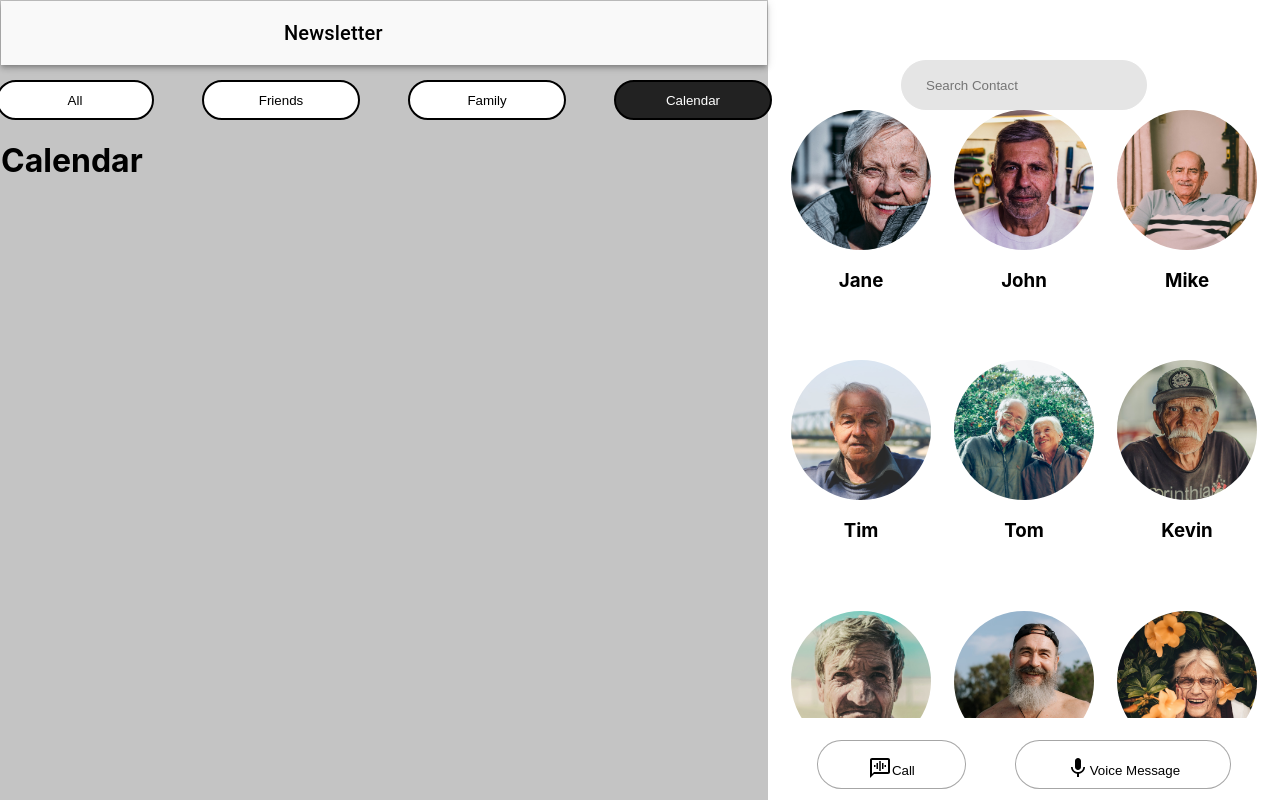
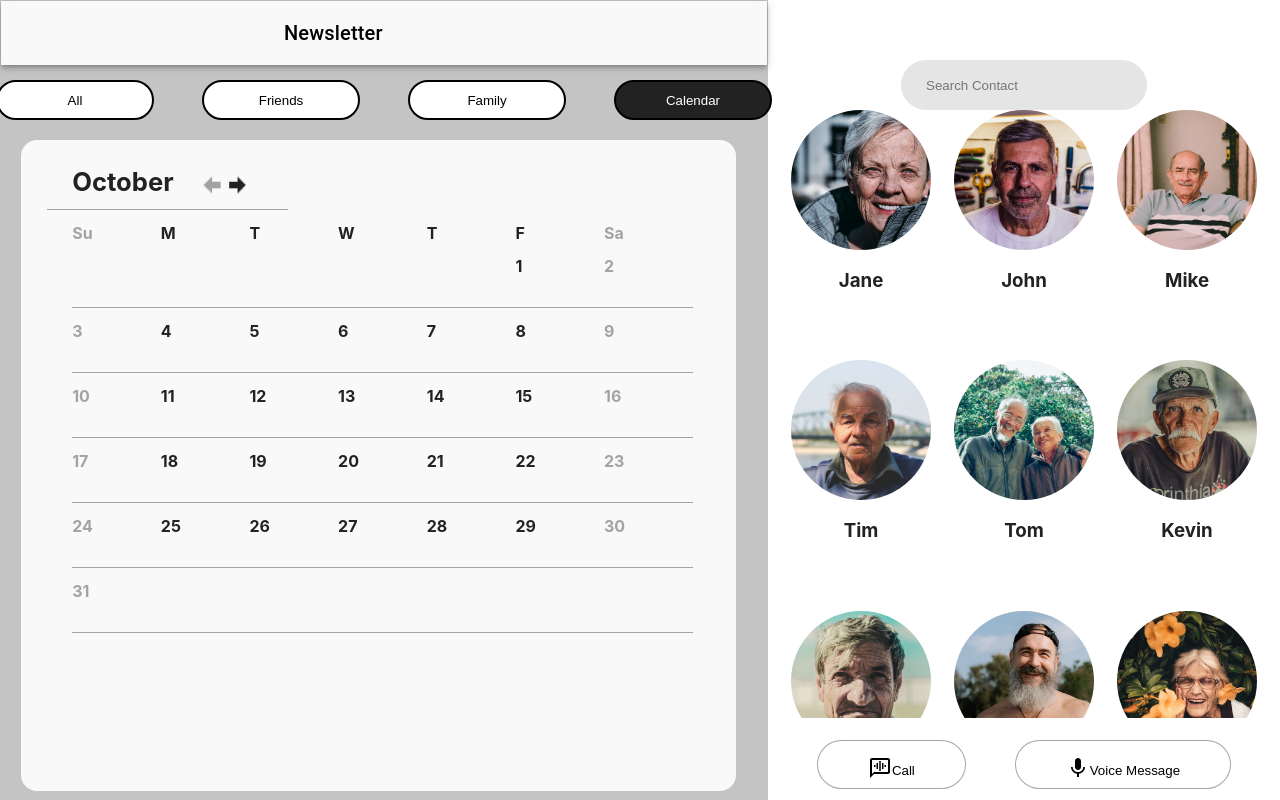
Before and after one commit to JacobBotha/FamBridge, a React (Create React App) app: page / in a window 1280 px wide. Both pictures are taken after a click on the button "Calendar". Built offline with nearby package versions, Linux system fonts and the light colour scheme.

Commit message:
Callender switch months

```diff
--- a/src/components/Calendar.js
+++ b/src/components/Calendar.js
@@ -1,12 +1,103 @@
-import React, { Component } from 'react';
-// import './calendar.css'
+import React, { useState } from 'react';
+import './calendar.css'
 
-export default class Calendar extends Component {
-    render () {
+const months = ['January','February','March','April','May','June','July','August','September','October','November','December'];
+const days = ['Su', 'M', 'T', 'W', 'T', 'F', 'Sa'];
+
+export default function Calendar(props) {
+    const [month, setMonth] = useState(9);
+    const [year, setYear] = useState(2021);
+
+    const weekRow = (startDate, maxDate) => {
+        let dayCards = []
+
+        let date = startDate;
+        let i = 1;
+        while (date < startDate + 7) {
+            let dateClass = "weekday";
+            if (i == 1 || i == 7) {
+                dateClass = "weekEnd";
+            }
+            if (date < 1 || date > maxDate) {
+               dayCards.push(dayCard("", dateClass, date));
+            } else {
+                dayCards.push(dayCard(date, dateClass, date));
+            }
+
+            date++;
+            i++;
+        }
         return (
-                <div>
-                    <h1>Calendar</h1>
-                </div>
+            <div key={startDate} class="week">
+                {dayCards}
+            </div>
         )
     }
+
+    const weeksList = () => {
+        let weeksHtml = [];
+        const maxDate = new Date(year, month+1, 0).getDate();
+        const startDay = new Date(year, month, 1).getDay() - 1;
+
+        console.log("StartDay: ",new Date(year, month, 1).getDay())
+        for (let i = 0; i < 6; i++) {
+            if(i*7 - startDay > maxDate) {
+                break;
+            } else if(i*7 - startDay == -7) {
+                continue;
+            }
+            weeksHtml.push(weekRow(i*7 - startDay, maxDate));
+        }
+
+        return weeksHtml;
+    }
+
+    const dayCard = (date, dayClass, id) => {
+        return (
+            <div className="date" key={id}>
+                <b id={dayClass}>{date}</b>
+            </div>
+        )
+    }
+
+    const nextMonth = () => {
+        if (month == 11) {
+            setMonth(0);
+            setYear(year + 1);
+        } else {
+            setMonth(month + 1);
+        }
+    }
+
+    const prevMonth = () => {
+        if (month == 0) {
+            setMonth(11);
+            setYear(year - 1);
+        } else {
+            setMonth(month - 1);
+        }
+    }
+
+    return (
+            <div id="calContainer">
+                <div id="month">
+                    <b>{months[month]}</b>
+                    <img src="/icons/arrow-left-bold.png" onClick={prevMonth} alt="INSERTIMAGE" id="leftArrow"/>
+                    <img src="/icons/arrow-right-bold.png" onClick={nextMonth} alt="INSERTIMAGE" id="rightArrow"/>
+                </div>
+                <div class="days">
+                    { days.map( (day, index) => {
+                        let dayClass = "weekday";
+                        if (index == 0 || index == 6) {
+                            dayClass = "weekEnd";
+                        }
+                        return (
+                            <div class="dayName">
+                                <b id={dayClass}>{day}</b>
+                            </div>
+                    )})}
+                </div>
+                {weeksList()}
+        </div>
+    )
 }
--- /dev/null
+++ b/src/components/calendar.css
@@ -0,0 +1,86 @@
+body{
+	font-family: 'Inter', sans-serif;
+	margin:0vw;
+	font-size:1.25vw;
+	color:#222222;
+}
+
+#ignoreTopBanner{
+	height:10%;
+	background-color:blue;
+}
+
+#calendar{
+	width:50%;
+	height:100%;
+	background-color:#C4C4C4;
+}
+
+#calContainer{
+	background-color:#F9F9F9;
+	height:80%;
+	width:90%;
+	margin:20px;
+	border-radius:16px;
+	padding-top:1vw;
+	padding-left:2vw;
+}
+
+#month{
+	width:35%;
+	/*background-color:red;*/
+	border-bottom:solid #A3A3A3 0.5px;
+	padding:0vw;
+	margin-bottom:1vw;
+	margin-top:1vw;
+	display:flex;
+	flex-direction:row;
+}
+
+#month b{
+	font-size:2vw;
+	margin-right:2vw;
+	margin-bottom:1vw;
+	margin-left:2vw;
+
+}
+
+#month img{
+	width:2vw;
+	height:2vw;
+	margin-top:0.5vw;
+}
+
+#leftArrow{
+	opacity:40%;
+}
+
+
+#weekEnd{
+	color:#A3A3A3;
+}
+
+
+.week, .days{
+	width:90%;
+	margin-left:2vw;
+	display:flex;
+	flex-direction:row;
+}
+
+.days{
+	margin-bottom:1vw;
+}
+
+.week{
+	border-bottom:solid #A3A3A3 0.5px;
+	margin-bottom:1vw;
+}
+
+.dayName{
+	width:14.3%;
+}
+.date{
+	width:14.3%;
+	height:4vw;
+}
```
Also changed, not shown: src/components/CreateEvent.js (+0 -8 lines).
